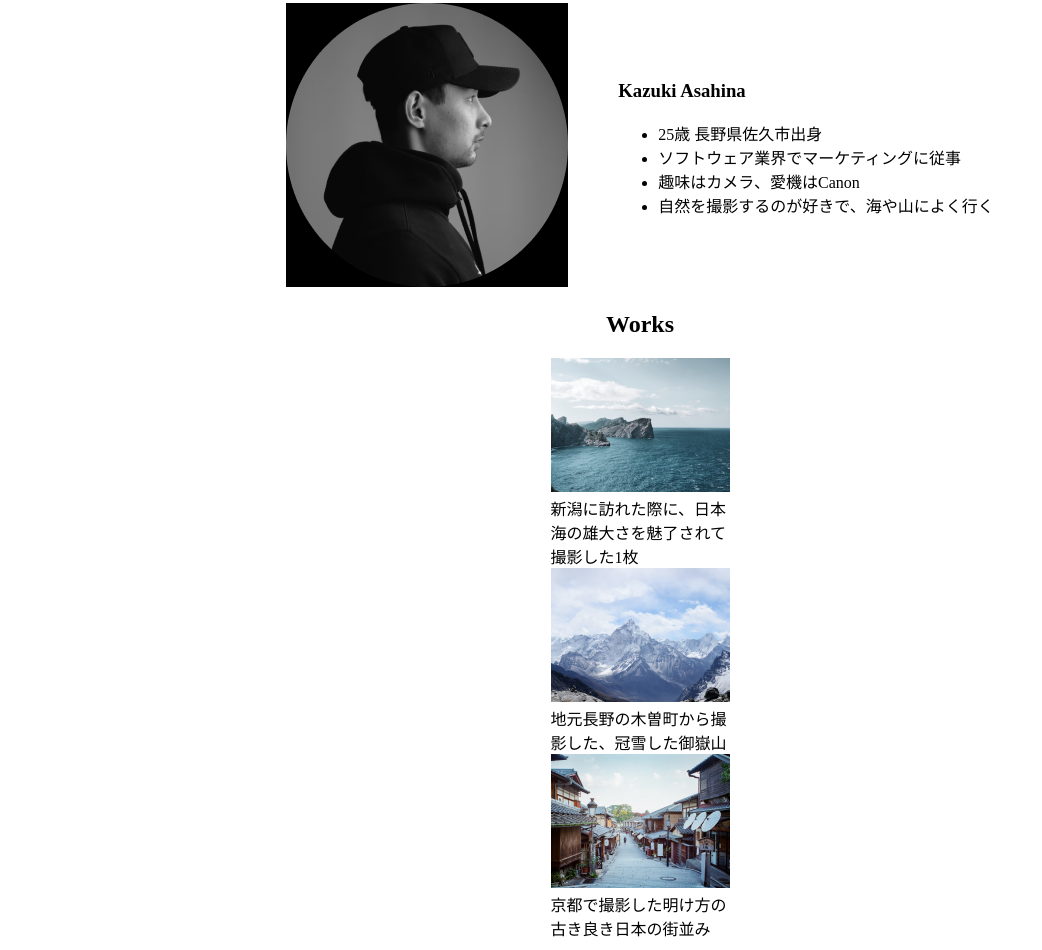
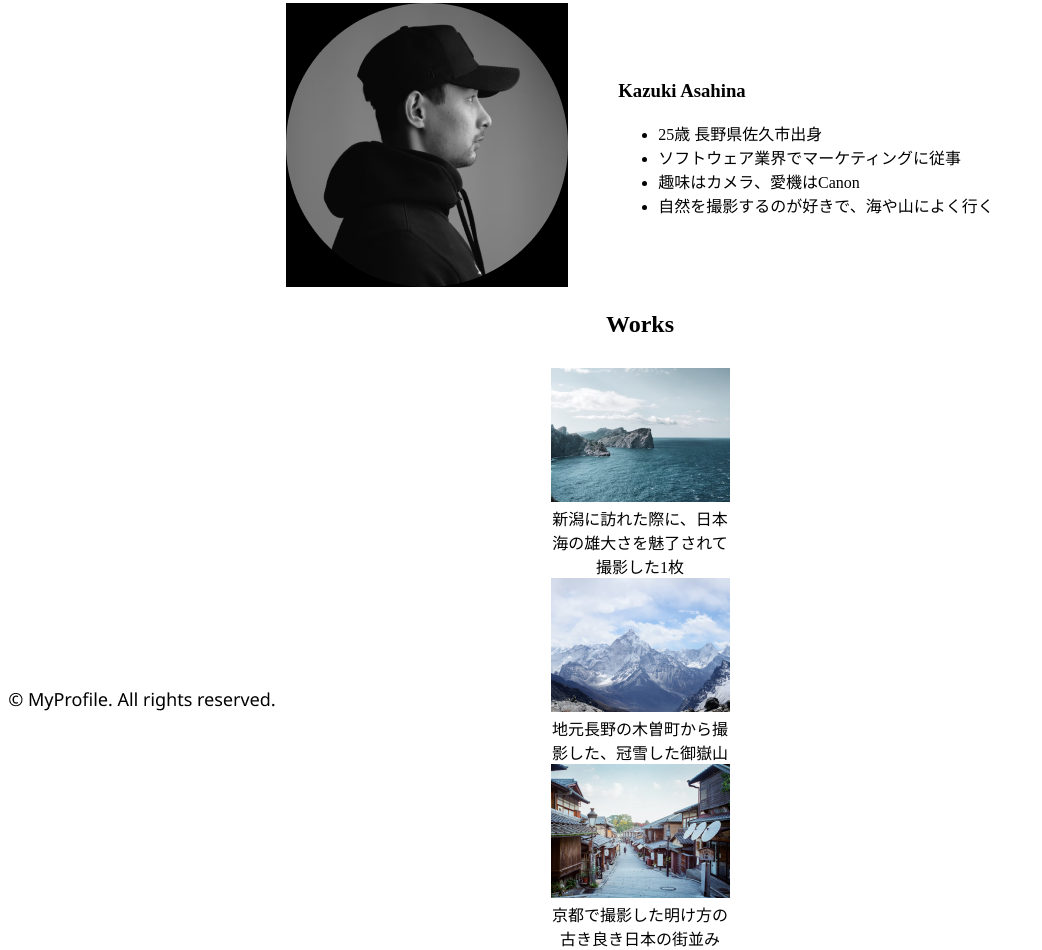
Before and after one commit to 1229mayumi/mosha_cameraman, a plain HTML site: page index.html in a window 1280 px wide. Shown: the part 528-1478 px from the top of the page, without its empty margins (0-1042 px from the left). Drawn offline with nearby package versions, Linux system fonts and the light colour scheme.

Commit message:
.work横並び失敗・フッターの位置が変

```diff
--- a/index.html
+++ b/index.html
@@ -94,4 +94,8 @@
   <script src="script.js"></script>
 
 </body>
+
+<footer>
+  <img src="image/Group 1.png">
+</footer>
 </html>
--- a/style.css
+++ b/style.css
@@ -60,6 +60,11 @@
   text-align: center;
   width: 100%;
 }
+.sakuhin {
+  width: 179px;
+  margin: 10px;
+  text-align: center;
+}
 /* workの画像のリサイズ */
 .work {
   width: 179px;
@@ -74,8 +79,10 @@
 /* works-sakuhinをflexcontainerにして子要素を横並びにする */
 .works-sakuhin {
   display: flex;
-  justify-content: center;
-  flex-wrap: wrap;
+  justify-content: space-around;
+  width: 573px;
+  height: 329px;
+  margin:auto;
 }
 
 
```
Also changed, not shown: image/Group 1.png (added).
